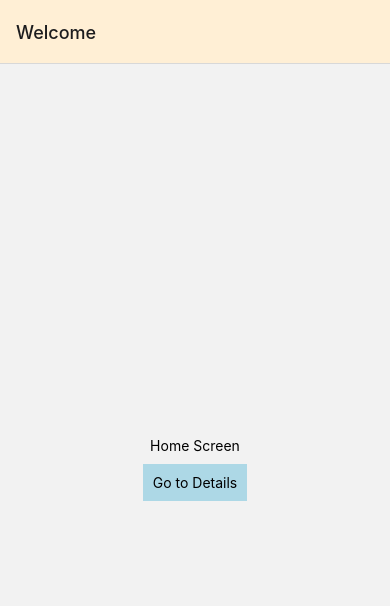
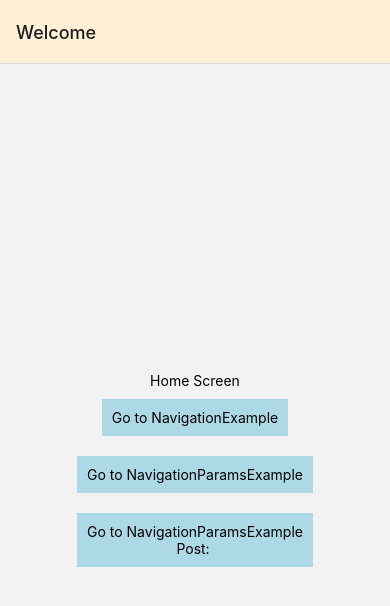
Before and after one commit to Kasiem024/ReactNativeDemo, a React Native app: screen / in a window 390 px wide. Shown: the top 606 px of the page. Built offline with nearby package versions, Linux system fonts and the light colour scheme.

Commit message:
changing params and passing them between screens

```diff
--- a/App.js
+++ b/App.js
@@ -43,9 +43,10 @@ const styles = StyleSheet.create({
     },
     image: { width: 200, height: 200 },
     textInput: {
-        height: 40,
         borderColor: 'gray',
-        borderWidth: 1
+        borderWidth: 1,
+        padding: 10,
+        backgroundColor: 'white',
     },
     item: {
         padding: 10,
@@ -213,8 +214,7 @@ const TextTranslatorApp = () => {
             <TextInput
                 style={styles.textInput}
                 placeholder="Type here to translate!"
-                // When text is changed, setText will update text
-                onChangeText={(newText) => setText(newText)}
+                onChangeText={(newText) => setText(newText)} // When text is changed, setText will update text
                 defaultValue={text} />
 
             {/* For every word in the input writes "word" */}
@@ -357,38 +357,62 @@ const NavigationDemo = () => {
                             }
                         }
                     />
-                    <Stack.Screen name="Details" component={DetailsScreen} />
+                    <Stack.Screen name="NavigationExample" component={NavigationExample} />
+                    <Stack.Screen name="NavigationParamsExample" component={NavigationParamsExample} />
+                    <Stack.Screen name="CreatePostScreen" component={CreatePostScreen} />
                 </Stack.Group>
             </Stack.Navigator>
         </NavigationContainer>
     );
 };
 
-const HomeScreen = ({ navigation }) => {
+const HomeScreen = ({ navigation, route }) => {
     // navigation is an object/prop that contains methods to navigate to other screens
+
     return (
         <View style={styles.container}>
             <Text>Home Screen</Text>
             <Pressable
                 style={styles.button}
-                onPress={() => navigation.navigate('Details')}
-            // navigate is a method that takes a screen name and navigates to it
-            // takes into account the current screen and the screens in the stack
-            // the 'stack' is the list of screens that are currently rendered (history)
+                onPress={() => navigation.navigate('NavigationExample')}
             >
-                <Text>Go to Details</Text>
+                <Text>Go to NavigationExample</Text>
+            </Pressable>
+            <Pressable
+                style={styles.button}
+                onPress={() => navigation.navigate('NavigationParamsExample', {
+                    itemId: 86,
+                    otherParam: 'Random param',
+                })}
+            >
+                <Text>Go to NavigationParamsExample</Text>
+            </Pressable>
+            <Pressable
+                style={styles.button}
+                onPress={() => navigation.navigate('CreatePostScreen', {
+                    post: route.params?.post
+                })}
+            >
+                <Text>Go to NavigationParamsExample</Text>
+                <Text>Post: {route.params?.post}</Text>
+                {/* If route.params.post exists show it */}
             </Pressable>
         </View>
     );
 }
 
-const DetailsScreen = ({ navigation }) => {
+// Component for the NavigationExample screen
+// Shows different ways to navigate to other screens
+const NavigationExample = ({ navigation }) => {
     return (
         <View style={styles.container}>
-            <Text>Details Screen</Text>
+            <Text>NavigationExample Screen</Text>
             <Pressable
                 style={styles.button}
                 onPress={() => navigation.navigate('Home')}
+            // navigate is a method that takes a screen name and navigates to it
+            // takes into account the current screen and the screens in the stack
+            // the 'stack' is the list of screens that are currently rendered (history)
             >
                 <Text>Go to Home (navigate)</Text>
             </Pressable>
@@ -404,9 +428,9 @@ const DetailsScreen = ({ navigation }) => {
             </Pressable>
             <Pressable
                 style={styles.button}
-                onPress={() => navigation.push('Details')}
+                onPress={() => navigation.push('NavigationExample')}
             >
-                <Text>Go to Details again (push)</Text>
+                <Text>Go to NavigationExample again (push)</Text>
             </Pressable>
             <Pressable
                 style={styles.button}
@@ -427,4 +451,59 @@ const DetailsScreen = ({ navigation }) => {
     );
 }
 
+// Component for the NavigationParamsExample screen
+// Shows how to get params from the previous screen
+// and set params for the next screen
+const NavigationParamsExample = ({ route, navigation }) => {
+
+    const { itemId, otherParam } = route.params;
+    // Destructuring params from route object
+    // More info: https://reactnavigation.org/docs/params/
+
+    return (
+        <View style={styles.container}>
+            <Text>NavigationParamsExample Screen</Text>
+            <Text>itemId: {JSON.stringify(itemId)}</Text>
+            <Text>otherParam: {JSON.stringify(otherParam)}</Text>
+            <Pressable
+                style={styles.button}
+                onPress={() =>
+                    navigation.push('NavigationParamsExample', {
+                        itemId: Math.floor(Math.random() * 100),
+                    })}
+            >
+                <Text>Go to NavigationExample again</Text>
+            </Pressable>
+        </View>
+    );
+}
+
+// Component for the CreatePostScreen screen
+// Shows how to create a param and pass it to another screen
+function CreatePostScreen({ navigation, route }) {
+    const [postText, setPostText] = React.useState('');
+
+    return (
+        <>
+            <TextInput
+                multiline
+                placeholder="Write some text"
+                style={styles.textInput}
+                defaultValue={route.params?.post}
+                onChangeText={setPostText}
+            />
+            <Button
+                title="Done"
+                onPress={() => {
+                    // Pass and merge params back to home screen
+                    navigation.navigate({
+                        name: 'Home',
+                        params: { post: postText },
+                    });
+                }}
+            />
+        </>
+    );
+}
+
 export default NavigationDemo;
```
